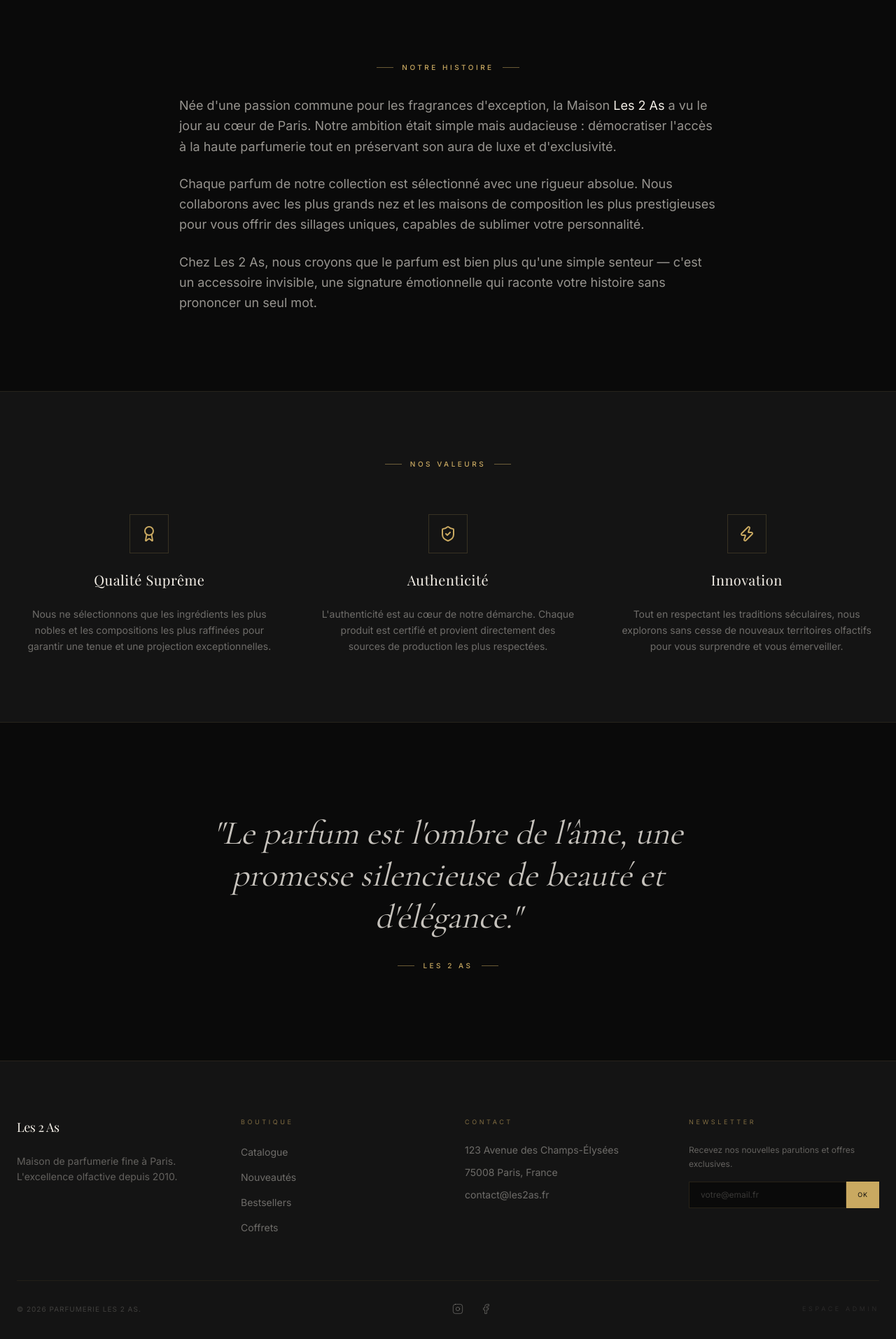
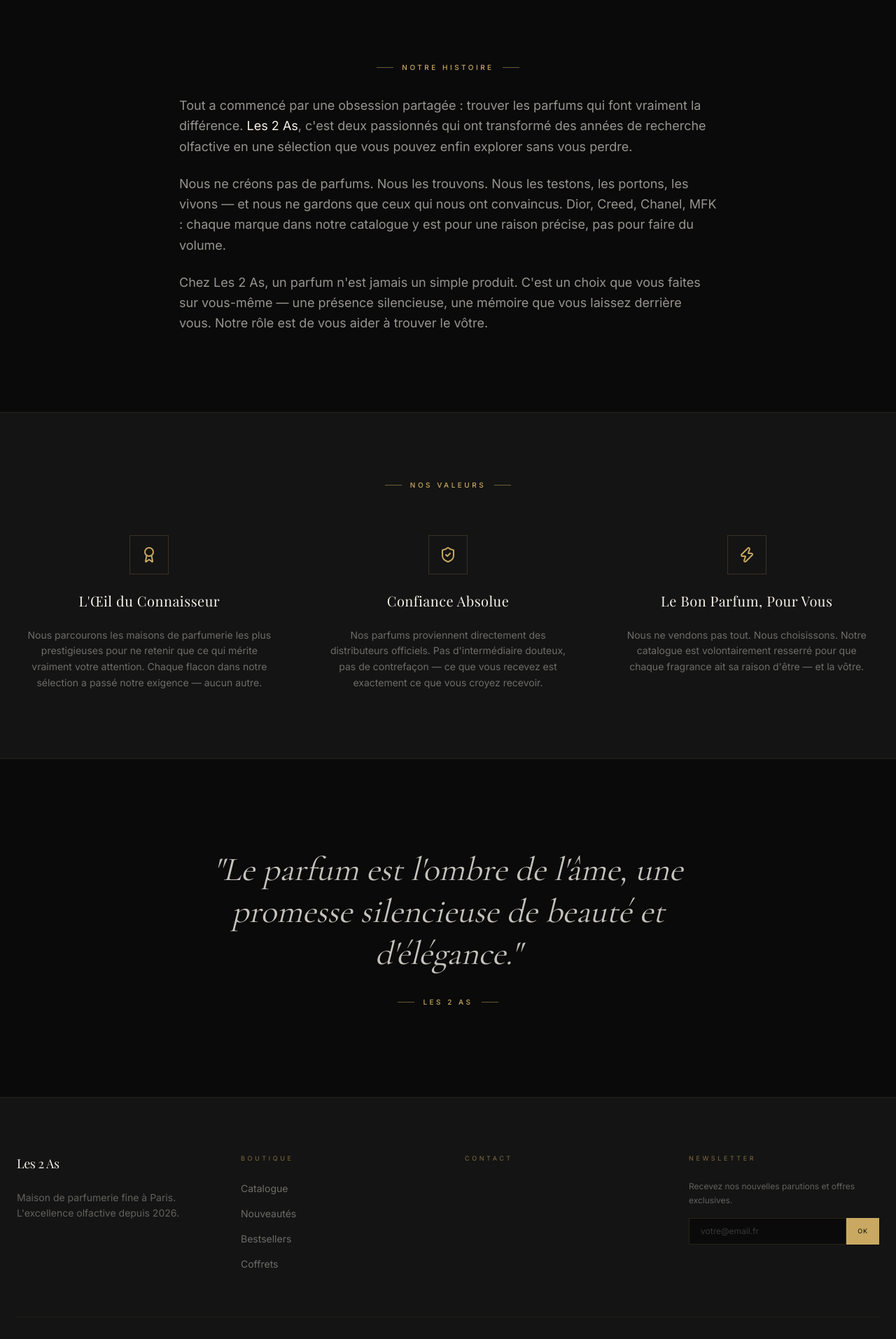
Before and after one commit to Niakimbo22/parfum-site, a Next.js app: page /a-propos in a window 1280 px wide. Shown: the part 600-2514 px from the top of the page at 70% size. Built offline with nearby package versions, Linux system fonts and the light colour scheme; a web font is replaced by a local one.

Commit message:
fix: middle_notes→heart_notes, 2010→2026, occasions filter, a-propos content

```diff
--- a/src/app/a-propos/page.tsx
+++ b/src/app/a-propos/page.tsx
@@ -22,7 +22,7 @@ export default function AboutPage() {
               <em className="not-italic text-gold italic">Les 2 As</em>
             </h1>
             <p className="text-[10px] tracking-[0.4em] uppercase text-gold/50">
-              L'excellence au service de vos sens depuis 2010
+              L'excellence au service de vos sens depuis 2026
             </p>
           </div>
         </section>
@@ -33,20 +33,20 @@ export default function AboutPage() {
             <div className="eyebrow justify-center mb-8">Notre Histoire</div>
             <div className="space-y-6 text-cream/60 leading-relaxed text-lg">
               <p>
-                Née d'une passion commune pour les fragrances d'exception, la Maison{" "}
-                <strong className="text-cream font-normal">Les 2 As</strong> a vu le jour au cœur de Paris.
-                Notre ambition était simple mais audacieuse : démocratiser l'accès à la haute parfumerie
-                tout en préservant son aura de luxe et d'exclusivité.
+                Tout a commencé par une obsession partagée : trouver les parfums qui font vraiment la différence.{" "}
+                <strong className="text-cream font-normal">Les 2 As</strong>, c'est deux passionnés qui ont
+                transformé des années de recherche olfactive en une sélection que vous pouvez enfin explorer
+                sans vous perdre.
               </p>
               <p>
-                Chaque parfum de notre collection est sélectionné avec une rigueur absolue. Nous collaborons
-                avec les plus grands nez et les maisons de composition les plus prestigieuses pour vous offrir
-                des sillages uniques, capables de sublimer votre personnalité.
+                Nous ne créons pas de parfums. Nous les trouvons. Nous les testons, les portons, les vivons —
+                et nous ne gardons que ceux qui nous ont convaincus. Dior, Creed, Chanel, MFK : chaque marque
+                dans notre catalogue y est pour une raison précise, pas pour faire du volume.
               </p>
               <p>
-                Chez Les 2 As, nous croyons que le parfum est bien plus qu'une simple senteur — c'est un
-                accessoire invisible, une signature émotionnelle qui raconte votre histoire sans prononcer
-                un seul mot.
+                Chez Les 2 As, un parfum n'est jamais un simple produit. C'est un choix que vous faites sur
+                vous-même — une présence silencieuse, une mémoire que vous laissez derrière vous.
+                Notre rôle est de vous aider à trouver le vôtre.
               </p>
             </div>
           </div>
@@ -60,18 +60,18 @@ export default function AboutPage() {
               {[
                 {
                   Icon: Award,
-                  title: "Qualité Suprême",
-                  desc: "Nous ne sélectionnons que les ingrédients les plus nobles et les compositions les plus raffinées pour garantir une tenue et une projection exceptionnelles.",
+                  title: "L'Œil du Connaisseur",
+                  desc: "Nous parcourons les maisons de parfumerie les plus prestigieuses pour ne retenir que ce qui mérite vraiment votre attention. Chaque flacon dans notre sélection a passé notre exigence — aucun autre.",
                 },
                 {
                   Icon: ShieldCheck,
-                  title: "Authenticité",
-                  desc: "L'authenticité est au cœur de notre démarche. Chaque produit est certifié et provient directement des sources de production les plus respectées.",
+                  title: "Confiance Absolue",
+                  desc: "Nos parfums proviennent directement des distributeurs officiels. Pas d'intermédiaire douteux, pas de contrefaçon — ce que vous recevez est exactement ce que vous croyez recevoir.",
                 },
                 {
                   Icon: Zap,
-                  title: "Innovation",
-                  desc: "Tout en respectant les traditions séculaires, nous explorons sans cesse de nouveaux territoires olfactifs pour vous surprendre et vous émerveiller.",
+                  title: "Le Bon Parfum, Pour Vous",
+                  desc: "Nous ne vendons pas tout. Nous choisissons. Notre catalogue est volontairement resserré pour que chaque fragrance ait sa raison d'être — et la vôtre.",
                 },
               ].map(({ Icon, title, desc }) => (
                 <div key={title} className="group text-center space-y-6">
@@ -106,7 +106,7 @@ export default function AboutPage() {
           <div className="grid grid-cols-1 md:grid-cols-2 lg:grid-cols-4 gap-12 mb-16">
             <div>
               <h3 className="font-serif text-cream text-lg mb-6 tracking-tight">Les 2 As</h3>
-              <p className="text-cream/35 text-sm leading-relaxed">Maison de parfumerie fine à Paris. L'excellence olfactive depuis 2010.</p>
+              <p className="text-cream/35 text-sm leading-relaxed">Maison de parfumerie fine à Paris. L'excellence olfactive depuis 2026.</p>
             </div>
             <div>
               <h4 className="text-[9px] tracking-[0.4em] uppercase text-gold/60 mb-6">Boutique</h4>
@@ -119,9 +119,7 @@ export default function AboutPage() {
             <div>
               <h4 className="text-[9px] tracking-[0.4em] uppercase text-gold/60 mb-6">Contact</h4>
               <ul className="space-y-3 text-sm text-cream/40">
-                <li>123 Avenue des Champs-Élysées</li>
-                <li>75008 Paris, France</li>
-                <li><a href="mailto:contact@les2as.fr" className="hover:text-cream transition-colors">contact@les2as.fr</a></li>
+                {/* email à venir */}
               </ul>
             </div>
             <div>
--- a/src/app/admin/parfums/actions.ts
+++ b/src/app/admin/parfums/actions.ts
@@ -16,7 +16,7 @@ const perfumeSchema = z.object({
   occasion: z.string().optional(),
   season: z.string().optional(),
   top_notes: z.string().optional(),
-  middle_notes: z.string().optional(),
+  heart_notes: z.string().optional(),
   base_notes: z.string().optional(),
   image_url: z.string().optional().nullable(),
 });
@@ -37,7 +37,7 @@ export async function createPerfume(data: unknown) {
       occasion: parsed.occasion,
       season: parsed.season,
       top_notes: parsed.top_notes,
-      middle_notes: parsed.middle_notes,
+      heart_notes: parsed.heart_notes,
       base_notes: parsed.base_notes,
       image_url: parsed.image_url,
     });
@@ -79,7 +79,7 @@ export async function updatePerfume(id: string, data: unknown) {
       occasion: parsed.occasion,
       season: parsed.season,
       top_notes: parsed.top_notes,
-      middle_notes: parsed.middle_notes,
+      heart_notes: parsed.heart_notes,
       base_notes: parsed.base_notes,
       image_url: parsed.image_url,
     })
--- a/src/app/admin/parfums/nouveau/page.tsx
+++ b/src/app/admin/parfums/nouveau/page.tsx
@@ -28,7 +28,7 @@ export default function NewPerfumePage() {
         occasion: formData.get("occasion"),
         season: formData.get("season"),
         top_notes: formData.get("top_notes"),
-        middle_notes: formData.get("middle_notes"),
+        heart_notes: formData.get("heart_notes"),
         base_notes: formData.get("base_notes"),
         image_url: formData.get("image_url"),
       });
@@ -138,7 +138,7 @@ export default function NewPerfumePage() {
             </div>
             <div className="space-y-2">
               <label className="text-gray-400 text-xs uppercase tracking-widest">Notes de Cœur</label>
-              <input type="text" name="middle_notes" className="w-full bg-luxury-slate border border-gold/10 text-white px-4 py-3 text-base rounded-sm focus:outline-none focus:border-gold/50" placeholder="Séparez par des virgules" />
+              <input type="text" name="heart_notes" className="w-full bg-luxury-slate border border-gold/10 text-white px-4 py-3 text-base rounded-sm focus:outline-none focus:border-gold/50" placeholder="Séparez par des virgules" />
             </div>
             <div className="space-y-2">
               <label className="text-gray-400 text-xs uppercase tracking-widest">Notes de Fond</label>
--- a/src/app/catalogue/page.tsx
+++ b/src/app/catalogue/page.tsx
@@ -30,6 +30,7 @@ function CatalogContent() {
   const [loading, setLoading] = useState(true);
   const [activeFamily, setActiveFamily] = useState("Tous");
   const [activeGender, setActiveGender] = useState<Gender>(initialGender);
+  const [activeOccasion, setActiveOccasion] = useState("Tous");
   const [searchTerm, setSearchTerm] = useState("");
 
   const families = ["Tous", "Boisé", "Ambré Floral", "Oriental Boisé", "Floral", "Hespéridé"];
@@ -70,10 +71,13 @@ function CatalogContent() {
   const filteredPerfumes = perfumes.filter(p => {
     const matchesFamily = activeFamily === "Tous" || p.olfactory_family === activeFamily;
     const matchesGender = activeGender === "Tous" || p.gender === activeGender;
+    const matchesOccasion = activeOccasion === "Tous" || (
+      Array.isArray(p.occasion) ? p.occasion.includes(activeOccasion) : p.occasion === activeOccasion
+    );
     const matchesSearch =
       p.name.toLowerCase().includes(searchTerm.toLowerCase()) ||
       p.brand?.toLowerCase().includes(searchTerm.toLowerCase());
-    return matchesFamily && matchesGender && matchesSearch;
+    return matchesFamily && matchesGender && matchesOccasion && matchesSearch;
   });
 
   const meta = GENDER_META[activeGender];
@@ -185,8 +189,16 @@ function CatalogContent() {
                     {["Tous", "Quotidien", "Soirée", "Professionnel", "Vacances"].map(o => (
                       <button
                         key={o}
-                        className="block w-full text-left text-xs px-4 py-2.5 text-cream/35 hover:text-cream transition-colors"
+                        onClick={() => setActiveOccasion(o)}
+                        className={`relative block w-full text-left text-xs px-4 py-2.5 transition-all duration-200 ${
+                          activeOccasion === o
+                            ? "text-gold bg-gold/5"
+                            : "text-cream/40 hover:text-cream"
+                        }`}
                       >
+                        {activeOccasion === o && (
+                          <span className="absolute left-0 top-0 bottom-0 w-0.5 bg-gold"></span>
+                        )}
                         {o}
                       </button>
                     ))}
@@ -292,7 +304,7 @@ function CatalogContent() {
             <div>
               <h3 className="font-serif text-cream text-lg mb-6 tracking-tight">Les 2 As</h3>
               <p className="text-cream/35 text-sm leading-relaxed">
-                Maison de parfumerie fine à Paris. L'excellence olfactive depuis 2010.
+                Maison de parfumerie fine à Paris. L'excellence olfactive depuis 2026.
               </p>
             </div>
             <div>
--- a/src/app/page.tsx
+++ b/src/app/page.tsx
@@ -62,7 +62,7 @@ export default async function Home() {
 
               {/* Eyebrow */}
               <div className="eyebrow stagger-item animate-delay-100">
-                Depuis 2010
+                Depuis 2026
               </div>
 
               {/* Main title */}
@@ -285,7 +285,7 @@ export default async function Home() {
             <div>
               <h3 className="font-serif text-cream text-lg mb-6 tracking-tight">Les 2 As</h3>
               <p className="text-cream/35 text-sm leading-relaxed">
-                Maison de parfumerie fine à Paris. L'excellence olfactive depuis 2010.
+                Maison de parfumerie fine à Paris. L'excellence olfactive depuis 2026.
               </p>
             </div>
 
--- a/src/app/parfum/[id]/page.tsx
+++ b/src/app/parfum/[id]/page.tsx
@@ -300,7 +300,7 @@ export default async function ParfumDetail({
             <div>
               <h3 className="font-serif text-cream text-lg mb-6 tracking-tight">Les 2 As</h3>
               <p className="text-cream/35 text-sm leading-relaxed">
-                Maison de parfumerie fine à Paris. L'excellence olfactive depuis 2010.
+                Maison de parfumerie fine à Paris. L'excellence olfactive depuis 2026.
               </p>
             </div>
             <div>
```
Also changed, not shown: src/app/admin/parfums/[id]/EditPerfumeClient.tsx (+4 -4 lines).
